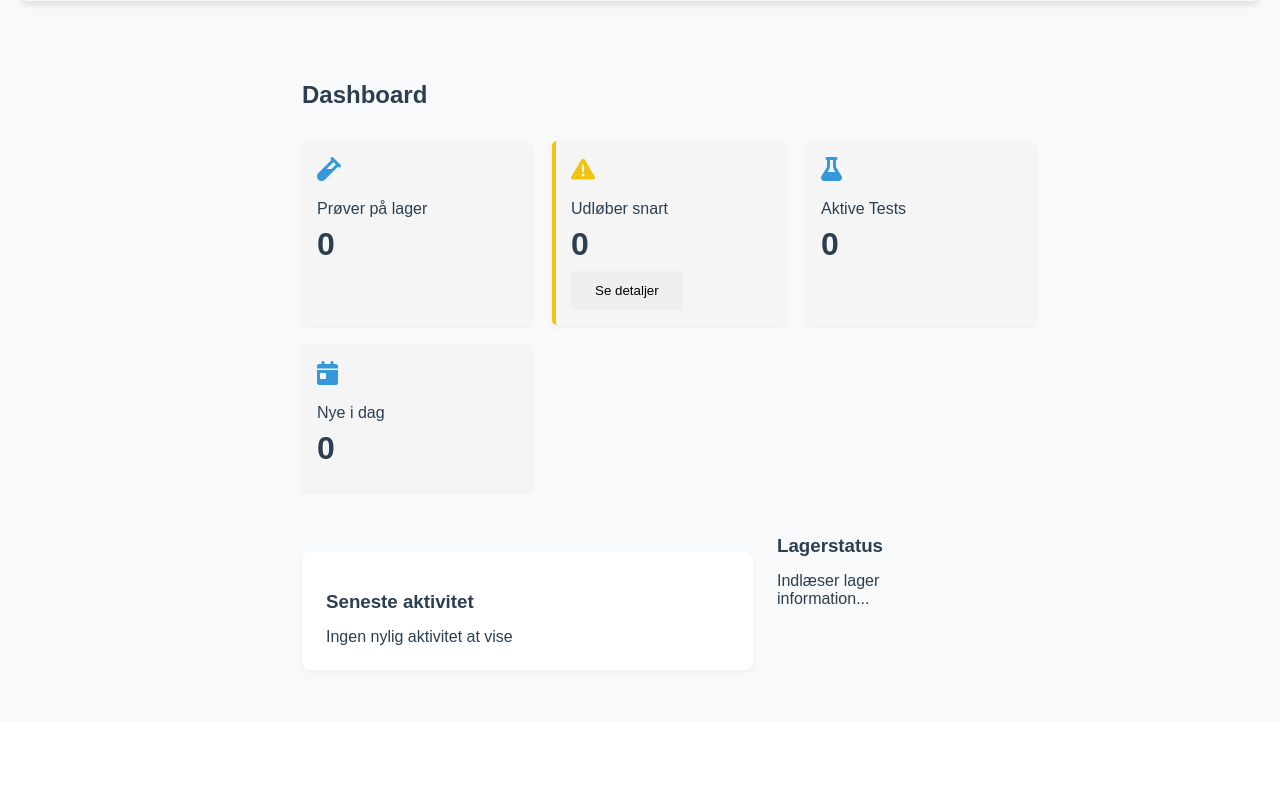
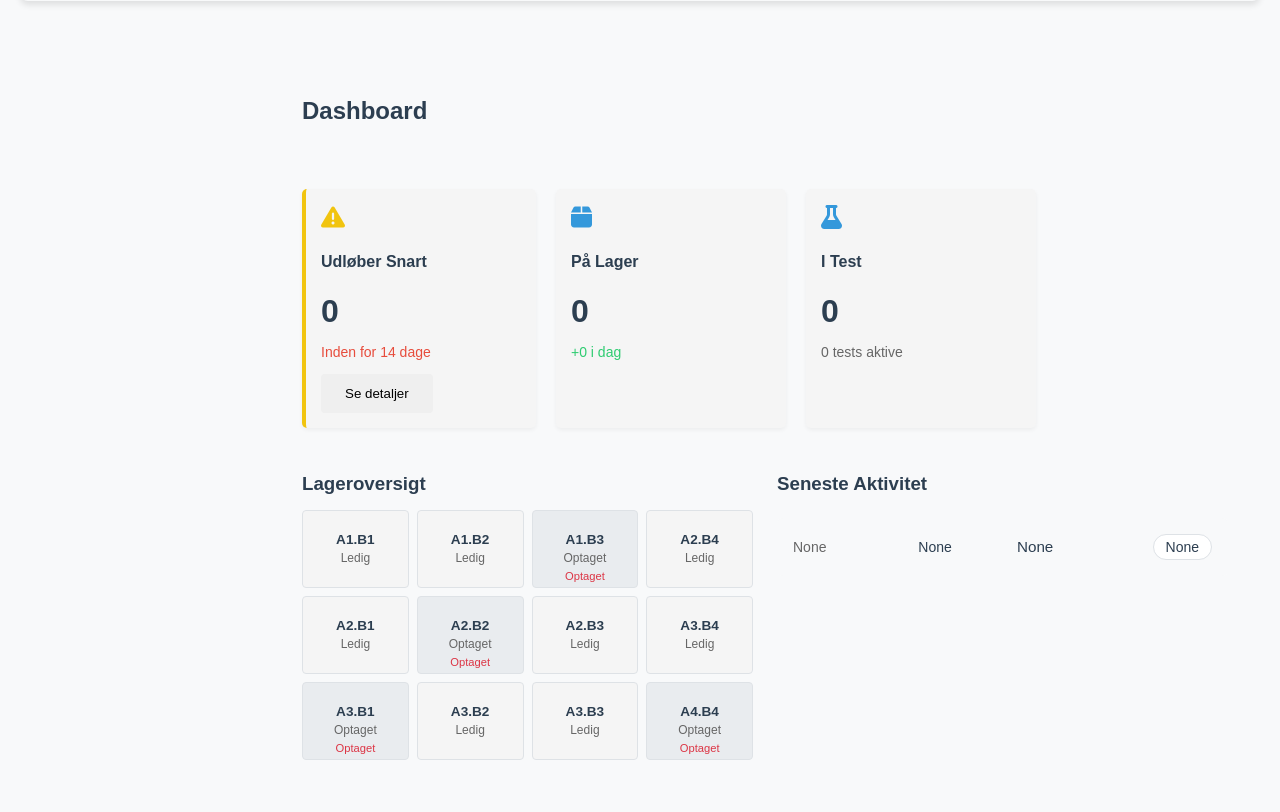
Before and after one commit to noahwidahl/labsystem-asetek, a Flask app: page / in a window 1280 px wide. Shown: the part 2677-3489 px from the top of the page. Before the commit the page ends 3349 px from the top, so only its background shows below. Run offline with Flask 3, Linux system fonts and the light colour scheme; data that the repository does not hold is empty; some libraries are stand-ins or nearby versions.

Commit message:
debugging_push_4

```diff
--- a/app/app.py
+++ b/app/app.py
@@ -51,33 +51,65 @@ def dashboard():
     try:
         # Hent antal prøver på lager
         cursor = mysql.connection.cursor()
-        cursor.execute("SELECT COUNT(*) FROM Sample")
+        cursor.execute("SELECT COUNT(*) FROM Sample WHERE Status = 'På lager'")
         sample_count = cursor.fetchone()[0] or 0
 
         # Hent prøver der udløber snart (indenfor 14 dage)
-        cursor.execute("SELECT COUNT(*) FROM SampleStorage")
+        cursor.execute("""
+            SELECT COUNT(*) FROM SampleStorage ss
+            JOIN Sample s ON ss.SampleID = s.SampleID
+            WHERE ss.ExpireDate <= DATE_ADD(CURRENT_DATE(), INTERVAL 14 DAY)
+            AND s.Status = 'På lager'
+            AND ss.AmountRemaining > 0
+        """)
         expiring_count = cursor.fetchone()[0] or 0
 
         # Hent nye prøver i dag
-        cursor.execute("SELECT COUNT(*) FROM Reception")
+        cursor.execute("""
+            SELECT COUNT(*) FROM Reception
+            WHERE DATE(ReceivedDate) = CURRENT_DATE()
+        """)
         new_today = cursor.fetchone()[0] or 0
 
         # Hent antal aktive tests
-        cursor.execute("SELECT COUNT(*) FROM Test")
+        cursor.execute("SELECT COUNT(*) FROM Test WHERE Status IS NULL OR Status != 'Afsluttet'")
         active_tests_count = cursor.fetchone()[0] or 0
 
-        # Hent seneste historik - forenklet version
-        cursor.execute("SELECT LogID, ActionType, Notes FROM History LIMIT 5")
-        history_items = []
-        for item in cursor.fetchall():
-            history_items.append({
-                "LogID": item[0],
-                "ActionType": item[1],
-                "Notes": item[2],
-                "SampleDesc": "N/A",
-                "UserName": "System",
-                "Timestamp": "Nu"
-            })
+        # Hent seneste historik med mere detaljeret information
+        cursor.execute("""
+            SELECT
+                h.LogID,
+                h.ActionType,
+                h.Notes,
+                IFNULL(s.Description, 'N/A') as SampleDesc,
+                u.Name as UserName,
+                DATE_FORMAT(h.Timestamp, '%d-%m-%Y %H:%i') as Timestamp
+            FROM History h
+            LEFT JOIN Sample s ON h.SampleID = s.SampleID
+            LEFT JOIN User u ON h.UserID = u.UserID
+            ORDER BY h.Timestamp DESC
+            LIMIT 5
+        """)
+
+        columns = [col[0] for col in cursor.description]
+        history_items = [dict(zip(columns, row)) for row in cursor.fetchall()]
+
+        # Initialiser storage locations
+        cursor.execute("""
+            SELECT
+                sl.LocationName,
+                COUNT(ss.StorageID) as count,
+                CASE WHEN COUNT(ss.StorageID) > 0 THEN 'occupied' ELSE 'available' END as status,
+                l.LabName
+            FROM StorageLocation sl
+            JOIN Lab l ON sl.LabID = l.LabID
+            LEFT JOIN SampleStorage ss ON sl.LocationID = ss.LocationID AND ss.AmountRemaining > 0
+            GROUP BY sl.LocationID
+            LIMIT 12
+        """)
+
+        columns = [col[0] for col in cursor.description]
+        locations = [dict(zip(columns, row)) for row in cursor.fetchall()]
 
         cursor.close()
 
@@ -86,7 +118,8 @@ def dashboard():
                             expiring_count=expiring_count,
                             new_today=new_today,
                             active_tests_count=active_tests_count,
-                            history_items=history_items)
+                            history_items=history_items,
+                            locations=locations)
     except Exception as e:
         import traceback
         error_message = f"Fejl: {str(e)}\n{traceback.format_exc()}"
@@ -97,7 +130,8 @@ def dashboard():
                             expiring_count=0,
                             new_today=0,
                             active_tests_count=0,
-                            history_items=[])
+                            history_items=[],
+                            locations=[])
 
 @app.route('/storage')
 def storage():
--- a/app/templates/base.html
+++ b/app/templates/base.html
@@ -87,6 +87,7 @@
             <a href="{{ url_for('testing') }}" class="nav-item {% if request.path == url_for('testing') %}active{% endif %}">
                 <i class="fas fa-flask"></i>
                 <span>Test Administration</span>
+            </a>
             <a href="{{ url_for('history') }}" class="nav-item {% if request.path == url_for('history') %}active{% endif %}">
                 <i class="fas fa-history"></i>
                 <span>Historik</span>
--- a/app/templates/sections/dashboard.html
+++ b/app/templates/sections/dashboard.html
@@ -4,72 +4,98 @@
 
 {% block content %}
 <section id="dashboard" class="content-section">
+    <div class="section-header">
         <h2>Dashboard</h2>
-
-    <!-- Statistik-kort -->
-    <div class="stats-grid">
-        <div class="stat-card">
-            <div class="stat-icon">
-                <i class="fas fa-vial"></i>
-            </div>
-            <div class="stat-label">Prøver på lager</div>
-            <div class="stat-value">{{ sample_count|default('0') }}</div>
     </div>
 
+    <div class="dashboard-container">
+        <!-- Statistik kort sektion -->
+        <div class="stats-section">
+            <div class="stats-grid">
+                <!-- Warning card for expiring samples -->
                 <div class="stat-card warning">
-            <div class="stat-icon">
-                <i class="fas fa-exclamation-triangle"></i>
-            </div>
-            <div class="stat-label">Udløber snart</div>
-            <div class="stat-value">{{ expiring_count|default('0') }}</div>
-            <button class="btn btn-outline-warning mt-2 btn-sm" onclick="showExpiringDetails()">Se detaljer</button>
-        </div>
-
-        <div class="stat-card">
-            <div class="stat-icon">
-                <i class="fas fa-flask"></i>
-            </div>
-            <div class="stat-label">Aktive Tests</div>
-            <div class="stat-value">{{ active_tests_count|default('0') }}</div>
-        </div>
-
-        <div class="stat-card">
-            <div class="stat-icon">
-                <i class="fas fa-calendar-day"></i>
-            </div>
-            <div class="stat-label">Nye i dag</div>
-            <div class="stat-value">{{ new_today|default('0') }}</div>
+                    <div class="stat-icon"><i class="fas fa-exclamation-triangle"></i></div>
+                    <div class="stat-info">
+                        <h4>Udløber Snart</h4>
+                        <p class="stat-value">{{ expiring_count|default(0) }}</p>
+                        <p class="stat-trend negative">Inden for 14 dage</p>
+                        <button class="btn btn-sm btn-warning mt-2" onclick="showExpiringDetails()">
+                            Se detaljer
+                        </button>
                     </div>
                 </div>
 
-    <!-- Seneste aktivitet -->
+                <!-- Sample count card -->
+                <div class="stat-card">
+                    <div class="stat-icon"><i class="fas fa-box"></i></div>
+                    <div class="stat-info">
+                        <h4>På Lager</h4>
+                        <p class="stat-value">{{ sample_count|default(0) }}</p>
+                        <p class="stat-trend positive">+{{ new_today|default(0) }} i dag</p>
+                    </div>
+                </div>
+
+                <!-- Active tests card -->
+                <div class="stat-card">
+                    <div class="stat-icon"><i class="fas fa-flask"></i></div>
+                    <div class="stat-info">
+                        <h4>I Test</h4>
+                        <p class="stat-value">{{ active_tests_count|default(0) }}</p>
+                        <p class="stat-trend">{{ active_tests_count|default(0) }} tests aktive</p>
+                    </div>
+                </div>
+            </div>
+        </div>
+
         <div class="dashboard-content">
-        <div class="storage-history">
-            <h3>Seneste aktivitet</h3>
-            <div class="activity-feed">
-                {% if history_items %}
-                    {% for item in history_items %}
-                    <div class="activity-item">
-                        <div class="activity-time">{{ item.Timestamp }}</div>
-                        <div class="activity-type {{ item.ActionType|lower }}">{{ item.ActionType }}</div>
-                        <div class="activity-desc">{{ item.Notes }}</div>
-                        <div class="activity-user">{{ item.UserName }}</div>
+            <!-- Lageroversigt -->
+            <div class="storage-map">
+                <h3>Lageroversigt</h3>
+                <div class="storage-grid">
+                    <!-- Dynamisk genererede celler via JavaScript -->
+                    {% if locations %}
+                        {% for location in locations %}
+                        <div class="storage-cell {% if location.status == 'occupied' %}occupied{% endif %}">
+                            <div class="location">{{ location.LocationName }}</div>
+                            <div class="capacity">
+                                {% if location.status == 'occupied' %}
+                                {{ location.count }}
+                                {% else %}
+                                Ledig
+                                {% endif %}
+                            </div>
                         </div>
                         {% endfor %}
                     {% else %}
-                    <div class="alert alert-info">
-                        Ingen nylig aktivitet at vise
+                        <!-- Fallback til dummy-data hvis ingen locations -->
+                        {% for i in range(1, 13) %}
+                        <div class="storage-cell {% if i % 3 == 0 %}occupied{% endif %}">
+                            <div class="location">A{{ (i // 4) + 1 }}.B{{ i % 4 if i % 4 != 0 else 4 }}</div>
+                            <div class="capacity">{% if i % 3 == 0 %}Optaget{% else %}Ledig{% endif %}</div>
                         </div>
+                        {% endfor %}
                     {% endif %}
                 </div>
             </div>
 
-        <div class="storage-overview">
-            <h3>Lagerstatus</h3>
-            <div class="storage-grid">
-                <!-- Denne sektion udfyldes via JavaScript -->
-                <div class="alert alert-info">
-                    Indlæser lager information...
+            <!-- Aktivitetsfeed -->
+            <div class="activity-feed">
+                <h3>Seneste Aktivitet</h3>
+                <div class="activity-list">
+                    {% if history_items %}
+                        {% for item in history_items %}
+                        <div class="activity-item">
+                            <span class="activity-time">{{ item.Timestamp|default('Nu') }}</span>
+                            <span class="activity-type {{ item.ActionType|lower }}">{{ item.ActionType }}</span>
+                            <span class="activity-desc">{{ item.Notes }}</span>
+                            <span class="activity-user">{{ item.UserName }}</span>
+                        </div>
+                        {% endfor %}
+                    {% else %}
+                        <div class="activity-item">
+                            <span class="activity-desc">Ingen nylig aktivitet</span>
+                        </div>
+                    {% endif %}
                 </div>
             </div>
         </div>
```
Lines whose indentation alone changed are shown as unchanged.
